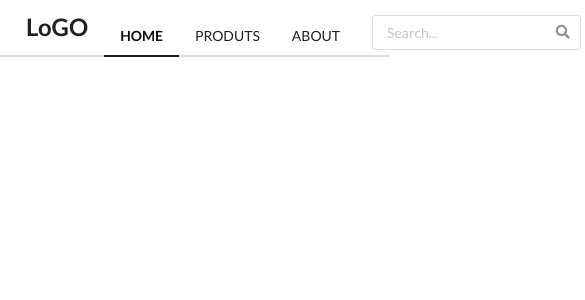
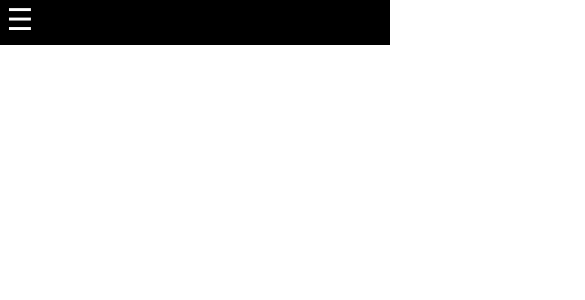
Before and after one commit to YaserAlqasem/E-commerce-Demo, a React (Create React App) app: page / in a window 390 px wide. Shown: the top 300 px of the page, 585 px wide, since content can reach past the window. Built offline with nearby package versions, Linux system fonts and the light colour scheme.

Commit message:
Add SideBar Menu

```diff
--- a/src/components/Navigation/NavBar/NavBar.js
+++ b/src/components/Navigation/NavBar/NavBar.js
@@ -1,11 +1,13 @@
 import React from 'react';
 
 import classes from './NavBar.module.css';
+import Drawertoggle from '../SideDrawer/DrawerToggle/DrawerToggle';
 
-const navbar = () => {
+const navbar = (props) => {
     return (
-        <header>
-            <nav>
+        <header className={classes.header}>
+            <Drawertoggle clicked={props.drawerToggleClicked} />
+            <nav className={classes.DesktopOnly}>
                 <div className="ui secondary pointing menu">
                     <div className={classes.Logo}>
 
--- a/src/components/Navigation/NavBar/NavBar.module.css
+++ b/src/components/Navigation/NavBar/NavBar.module.css
@@ -3,3 +3,43 @@
     padding-top: 10px;
     padding-left: 10px;
 }
+
+@media (max-width: 320px) {
+    .DesktopOnly {
+        display: none;
+    }
+    .header{
+        background-color: black;
+        width: 100%;
+    }
+}
+
+@media (max-width: 481px) {
+    .DesktopOnly {
+        display: none;
+    }
+    .header{
+        background-color: black;
+        width: 100%;
+    }
+}
+
+@media (max-width: 769px) {
+    .DesktopOnly {
+        display: none;
+    }
+    .header{
+        background-color: black;
+        width: 100%;
+    }
+}
+
+@media (max-width: 1025px) {
+    .DesktopOnly {
+        display: none;
+    }
+    .header{
+        background-color: black;
+        width: 100%;
+    }
+}
--- /dev/null
+++ b/src/components/Navigation/SideDrawer/DrawerToggle/DrawerToggle.js
@@ -0,0 +1,11 @@
+import React from 'react';
+
+import classes from './DrawerToggle.module.css';
+
+const drawerToggle = (props) => (
+    <div className={classes.DrawerToggle} onClick={props.clicked}>
+        &#9776;
+    </div>
+);
+
+export default drawerToggle;
--- /dev/null
+++ b/src/components/Navigation/SideDrawer/DrawerToggle/DrawerToggle.module.css
@@ -0,0 +1,19 @@
+.DrawerToggle {
+    width: 40px;
+    height: 100%;
+    font-size: 30px;
+    display: flex;
+    flex-flow: column;
+    justify-content: space-around;
+    align-items: center;
+    padding: 10px 0 15px 0 ;
+    box-sizing: border-box;
+    cursor: pointer;
+    color: white;
+}
+
+@media (min-width: 1025px) {
+    .DrawerToggle {
+        display: none;
+    }
+}
--- /dev/null
+++ b/src/components/Navigation/SideDrawer/SideDrawer.js
@@ -0,0 +1,38 @@
+import React, { Fragment } from 'react';
+import classes from './SideDrawer.module.css';
+import Backdrop from '../../UI/BackDrop/BackDrop';
+
+const sideDrawer = (props) => {
+  let attachedClasses = [classes.SideDrawer, classes.Close];
+  if (props.open) {
+    attachedClasses = [classes.SideDrawer, classes.Open];
+  }
+  return (
+    <Fragment>
+      <Backdrop show={props.open} clicked={props.closed} />
+      <div className={attachedClasses.join(' ')}>
+        <div className={classes.Logo}>
+          <h2>LoGO</h2>
+        </div>
+        <nav>
+          <div className={classes.NavigationItems}>
+            <a className={classes.NavigationItem}>
+              <i className="home icon"></i>
+    HOME
+  </a>
+            <a className={classes.NavigationItem}>
+              <i className="th list icon"></i>
+    PRODUCTS
+  </a>
+
+            <a className={classes.NavigationItem}>
+              <i className="question circle icon"></i>
+    ABOUT
+  </a>
+          </div>      </nav>
+      </div>
+    </Fragment>
+  );
+};
+
+export default sideDrawer;
--- /dev/null
+++ b/src/components/Navigation/SideDrawer/SideDrawer.module.css
@@ -0,0 +1,58 @@
+.SideDrawer {
+    position: fixed;
+    width: 280px;
+    max-width: 60%;
+    height: 100%;
+    left: 0;
+    top: 0;
+    z-index: 200;
+    background-color: darkslategrey;
+    padding: 32px 16px;
+    box-sizing: border-box;
+    transition: transform 0.3s ease-out;
+    display: block;
+}
+
+.NavigationItems {
+    margin: 0;
+    padding: 0;
+    list-style: none;
+    display: flex;
+    flex-flow: column;
+    align-items: flex-start;
+    height: 100%;
+}
+.NavigationItem {
+    margin: 10px 0;
+    box-sizing: border-box;
+    display: block;
+    width: 100%;
+    font-weight: 700;
+    padding-top: 2px;
+    box-sizing: border-box;
+    border-top: 1px solid rgba(255, 255, 255, .1);
+    color: white !important;
+}
+.NavigationItem:hover,
+.NavigationItem:active,
+.NavigationItem.active {
+    color: #40A4C8;
+}
+@media (min-width: 1025px) {
+    .SideDrawer {
+        display: none;
+    }
+}
+
+.Open {
+    transform: translateX(0);
+}
+
+.Close {
+    transform: translateX(-100%);
+}
+
+.Logo {
+    height: 11%;
+    margin-bottom: 32px;
+}
--- /dev/null
+++ b/src/components/UI/BackDrop/BackDrop.js
@@ -0,0 +1,9 @@
+import React from 'react';
+
+import classes from './BackDrop.module.css';
+
+const backdrop = (props) => (
+    props.show ? <div className={classes.Backdrop} onClick={props.clicked}></div> : null
+);
+
+export default backdrop;
--- /dev/null
+++ b/src/components/UI/BackDrop/BackDrop.module.css
@@ -0,0 +1,9 @@
+.Backdrop {
+    width: 100%;
+    height: 100%;
+    position: fixed;
+    z-index: 100;
+    left: 0;
+    top: 0;
+    background-color: rgba(0, 0, 0, 0.5);
+}
--- a/src/hoc/Layout/Layout.js
+++ b/src/hoc/Layout/Layout.js
@@ -1,14 +1,29 @@
 import React, { Component, Fragment } from 'react';
 
 import Navbar from '../../components/Navigation/NavBar/NavBar';
-
+import Sidedrawer from '../../components/Navigation/SideDrawer/SideDrawer';
 
 class Layout extends Component {
+    state = {
+        showSideDrawer: false
+    }
 
+    sideDrawerClosedHandler = () => {
+        this.setState({ showSideDrawer: false });
+    }
+
+    sideDrawerToggleHandler = () => {
+        this.setState((prevState) => {
+            return { showSideDrawer: !prevState.showSideDrawer };
+        });
+    }
     render() {
         return (
             <Fragment>
-                <Navbar />
+                <Navbar drawerToggleClicked={this.sideDrawerToggleHandler} />
+                <Sidedrawer
+                    open={this.state.showSideDrawer}
+                    closed={this.sideDrawerClosedHandler} />
             </Fragment>
         )
     }
```
